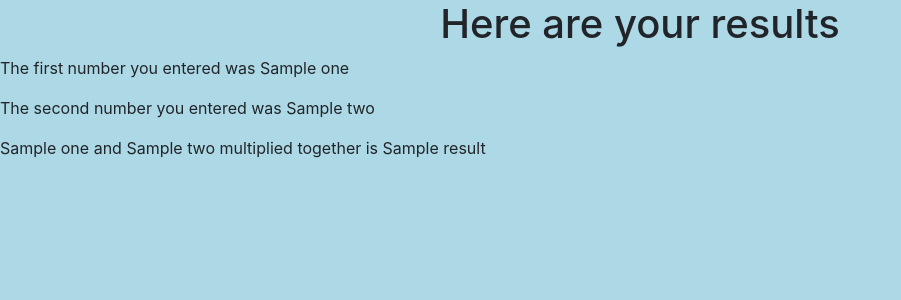
After one commit to ravenusmc/flask_one, a Flask app: template templates/mul_results.html in a window 1280 px wide. The commit adds this page. Shown: the top 300 px of the page, without its empty margins (0-901 px from the left). Run offline with Flask 2, Linux system fonts and the light colour scheme; the template is opened without the code that fills it: most values are stand-ins (such as "Sample title", 1, 10 or a date in 2020); some libraries are stand-ins or nearby versions.

Commit message:
finished results page

```diff
--- a/main.py
+++ b/main.py
@@ -1,5 +1,6 @@
 from flask import Flask, render_template, request
 from one import *
+from times import *
 import time
 
 app = Flask(__name__)
@@ -25,6 +26,12 @@ def first():
 def multiply_page():
     return render_template('times.html', the_title='Multiply Time!')
 
+@app.route('/times', methods=['POST'])
+def second():
+    first = int(request.form['numOne'])
+    second = int(request.form['numTwo'])
+    answer = str(times(first, second))
+    return render_template('mul_results.html', result = answer, one = first, two = second)
 
 #NEED TO MAKE ONE FINAL SET OF PAGES FOR USERS NAME
 
--- /dev/null
+++ b/templates/mul_results.html
@@ -0,0 +1,12 @@
+{% extends 'base.html' %}
+
+{% block body %}
+
+<h1 class='center'>Here are your results</h1>
+
+<p>The first number you entered was {{ one }}</p>
+<p>The second number you entered was {{ two }}</p>
+<p>{{ one }} and {{ two }} multiplied together is {{ result }}
+
+
+{% endblock %}
--- a/templates/times.html
+++ b/templates/times.html
@@ -5,7 +5,7 @@
     <h1 class='center heading_times'>{{ the_title }}</h1>
 
     <div class='center first-div'>
-        <form method='POST' action=''>
+        <form method='POST' action='/times'>
             <table align='center'>
                 <p>Enter your numbers here:</p>
                 <tr><td>Number One: </td><td><input name='numOne' width='50'></td></tr>
@@ -16,7 +16,4 @@
         </form>
     </div>
 
-
-
-
 {% endblock %}
--- /dev/null
+++ b/times.py
@@ -0,0 +1,3 @@
+def times(numOne, numTwo):
+    answer = numOne * numTwo
+    return answer
```
